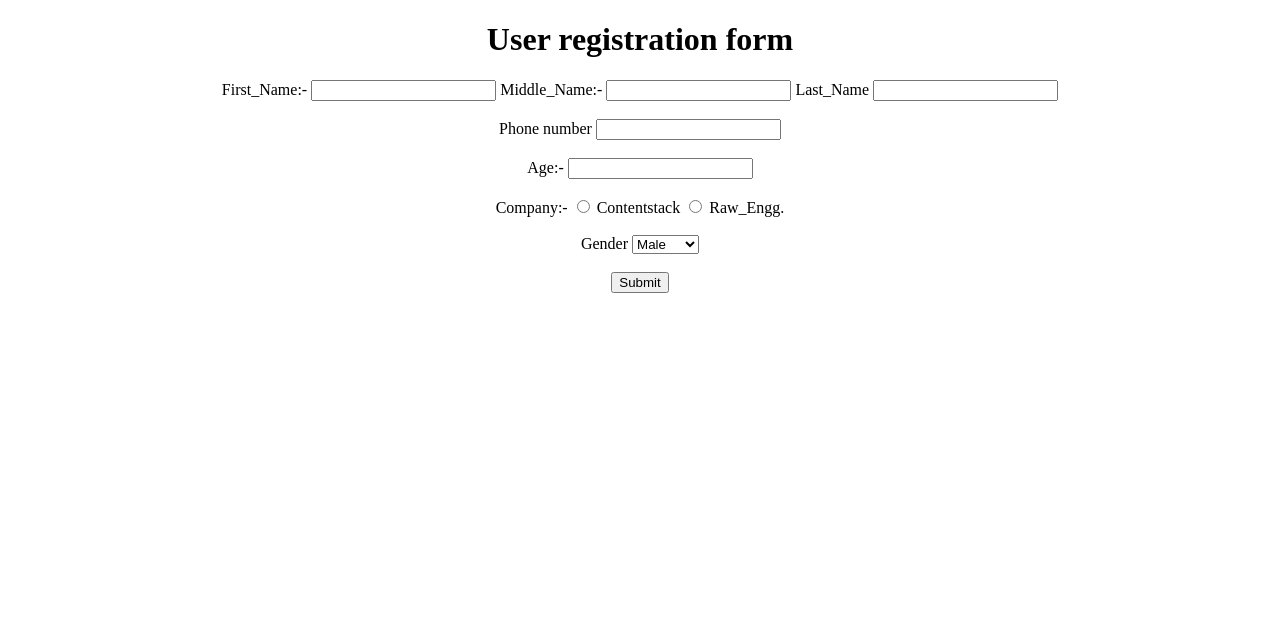
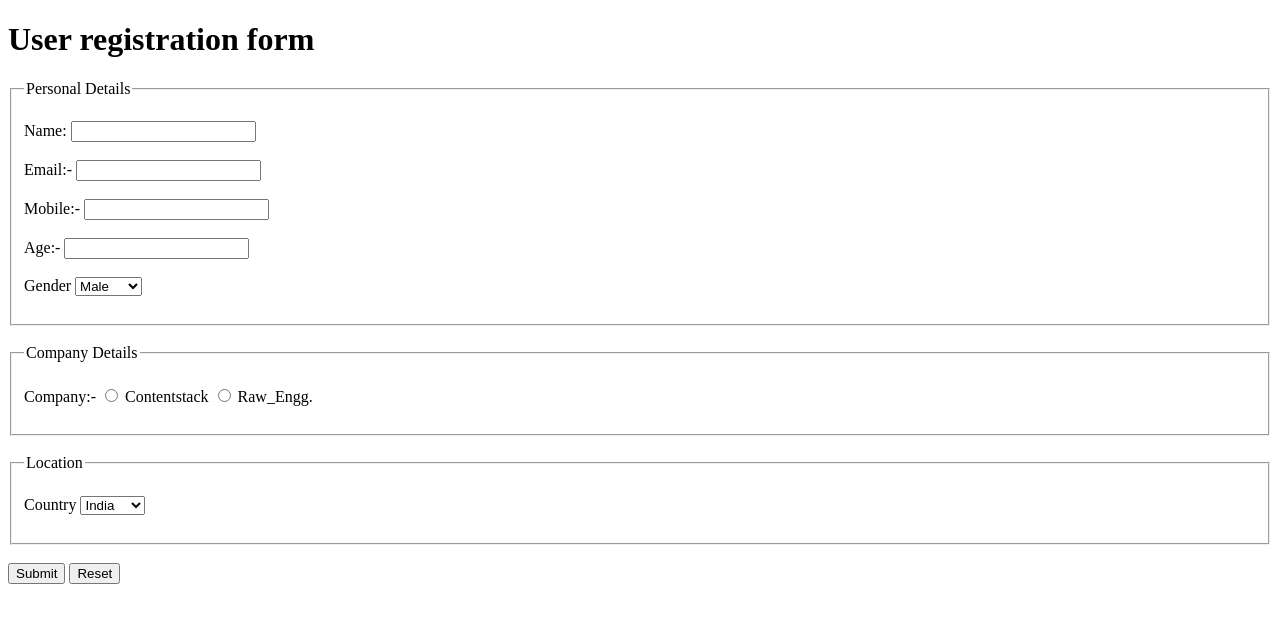
Before and after one commit to Ajin998/user-registration, a plain HTML site: page user_details/index.html in a window 1280 px wide. Drawn offline with Linux system fonts and the light colour scheme.

Commit message:
Added fieldset tag ,additional information
Additional information like email, location. also added reset button

```diff
--- a/user_details/index.html
+++ b/user_details/index.html
@@ -6,32 +6,50 @@
     <title>Form elements</title>
 </head>
 <body>
-    <center>
+
         <h1>User registration form </h1>
     <form name="details" action="./feedback.html" method="POST">
-        <label>First_Name:-</label>
-        <input type="text">
-        <label>Middle_Name:-</label>
-        <input type="text">
-        <label>Last_Name</label>
-        <input type="text"><br><br>
-        <label>Phone number</label>
+        <fieldset>
+            <legend>Personal Details</legend><br>
+            <label for="name">Name:</label>
+        <input type="text" id="name"><br><br>
+        <label for="email" >Email:-</label>
+        <input type="email" name="email" id="email"><br><br>
+        <label>Mobile:-</label>
         <input type="number"> <br><br>
         <label>Age:-</label>
         <input type="number"><br><br>
-        <p style="display:inline">Company:-</p>
+        <label>Gender</label>
+        <select name="Gender">
+            <option value="M">Male</option>
+            <option value="F">Female</option>
+        </select><br><br>
+        </fieldset><br>
+        <fieldset>
+            <legend>
+                Company Details
+            </legend><br>
+            <p style="display:inline">Company:-</p>
         <input type="radio" id='c' name="Company">
         <label for="c">Contentstack</label>
         <input type="radio" id='r' name="Company">
         <label for="r">Raw_Engg.</label><br><br>
-        <label>Gender</label>
-        <select name="">
-            <option value="M">Male</option>
-            <option value="F">Female</option>
+        </fieldset><br>
+
+        <fieldset>
+            <legend>
+                Location
+            </legend><br>
+            <label>Country</label>
+        <select name="Country">
+            <option value="I">India</option>
+            <option value="E">Europe</option>
         </select><br><br>
+        </fieldset><br>
         <button>Submit</button>
+        <button>Reset</button>
     </form>
-    </center>
+
 
 </body>
 </html>
```
